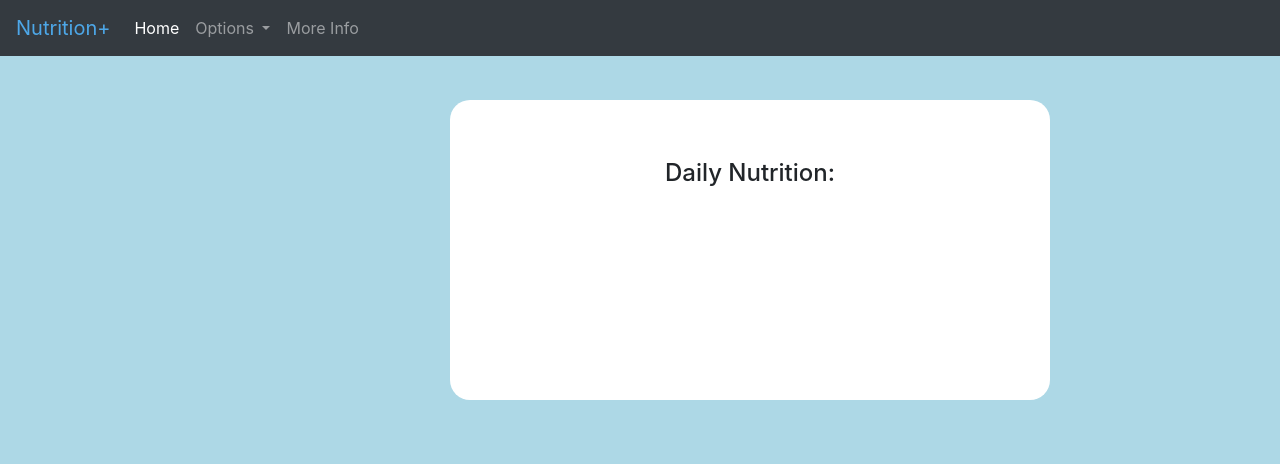
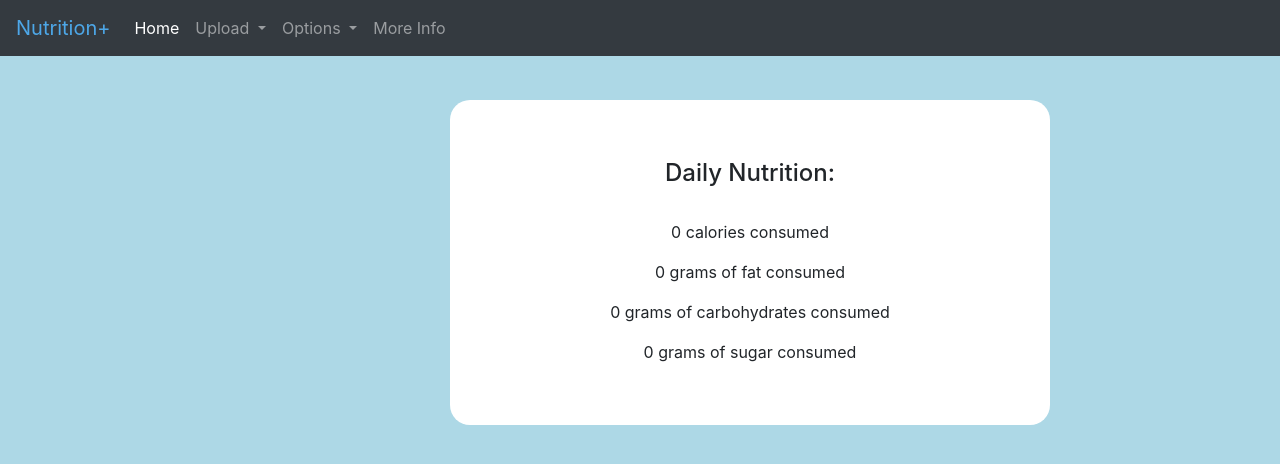
Before and after one commit to Nishant-Ray/NutritionPlus, a Flask app: page / in a window 1280 px wide. Shown: the top 464 px of the page. Run offline with Flask 2, Linux system fonts and the light colour scheme; a user stored in the database is signed in; some libraries are stand-ins or nearby versions.

Commit message:
Updated UI

```diff
--- a/app.py
+++ b/app.py
@@ -11,6 +11,11 @@ app.permanent_session_lifetime = timedelta(minutes=5)
 db = SQLAlchemy(app)
 
 values = {}
+values["calories"] = 0
+values["fats"] = 0
+values["carbs"] = 0
+values["sugar"] = 0
+
 loggedIn = False
 
 
@@ -101,6 +106,13 @@ def register():
 		else:
 			return render_template("register.html")
 
+@app.route("/upload_facts")
+def upload_facts():
+	x = 5
+
+@app.route("/upload_ingredients")
+def upload_ingredients():
+	x = 5
 
 @app.route("/logout")
 def logout():
--- a/templates/index.html
+++ b/templates/index.html
@@ -13,7 +13,7 @@
 				top: 100px;
 				left: 450px;
 				width: 600px;
-				height: 300px;
+				height: 325px;
 				margin: auto;
 	  			background-color: white;
 	  			border-radius: 20px;
@@ -46,7 +46,22 @@
 		    	<ul class="navbar-nav mr-auto">
 			    	<li class="nav-item active">
 			        	<a class="nav-link" href="http://localhost:5000">Home<span class="sr-only">(current)</span></a>
+					</li>
+
+					{% if logged %}
+					<li class="nav-item dropdown">
+			        	<a class="nav-link dropdown-toggle" href="#" id="navbarDropdown" role="button" data-toggle="dropdown" aria-haspopup="true" aria-expanded="false">
+			          		Upload
+			        	</a>
+				        <div class="dropdown-menu" aria-labelledby="navbarDropdown">
+
+								<a class="dropdown-item" href="/logout">Nutrition Facts</a>
+								<a class="dropdown-item" href="/login">Ingredients</a>
+
+				        </div>
 			      	</li>
+					{% endif %}
+
 			      	<li class="nav-item dropdown">
 			        	<a class="nav-link dropdown-toggle" href="#" id="navbarDropdown" role="button" data-toggle="dropdown" aria-haspopup="true" aria-expanded="false">
 			          		Options
@@ -75,6 +90,11 @@
 			<BR>
 			{% if logged %}
 				<h4 style="text-align: center">Daily Nutrition:</h4>
+				<BR>
+				<p style="text-align: center;">{{nutrients["calories"]}} calories consumed</p>
+				<p style="text-align: center;">{{nutrients["fats"]}} grams of fat consumed</p>
+				<p style="text-align: center;">{{nutrients["carbs"]}} grams of carbohydrates consumed</p>
+				<p style="text-align: center;">{{nutrients["sugar"]}} grams of sugar consumed</p>
 
 			{% else %}
 
--- a/templates/login.html
+++ b/templates/login.html
@@ -68,7 +68,7 @@
 				<a class="link" href="/register">register here!</a>
 			</p>
 
-			<form action="{{ url_for('register') }}" method="post">
+			<form action="{{ url_for('login') }}" method="post">
 				<div class="form-group">
 					<div style="padding: 15px 60px 0px;">
 						<label for="exampleInputEmail1">Email address</label>
@@ -81,7 +81,7 @@
 						<input type="password" class="form-control" name="pw" id="exampleInputPassword1">
 					</div>
 					<div style="padding: 30px 265px">
-						<button type="submit" class="btn btn-primary" ">Login</button>
+						<button type="submit" class="btn btn-primary">Login</button>
 					</div>
 				</div>
 			</form>
```
